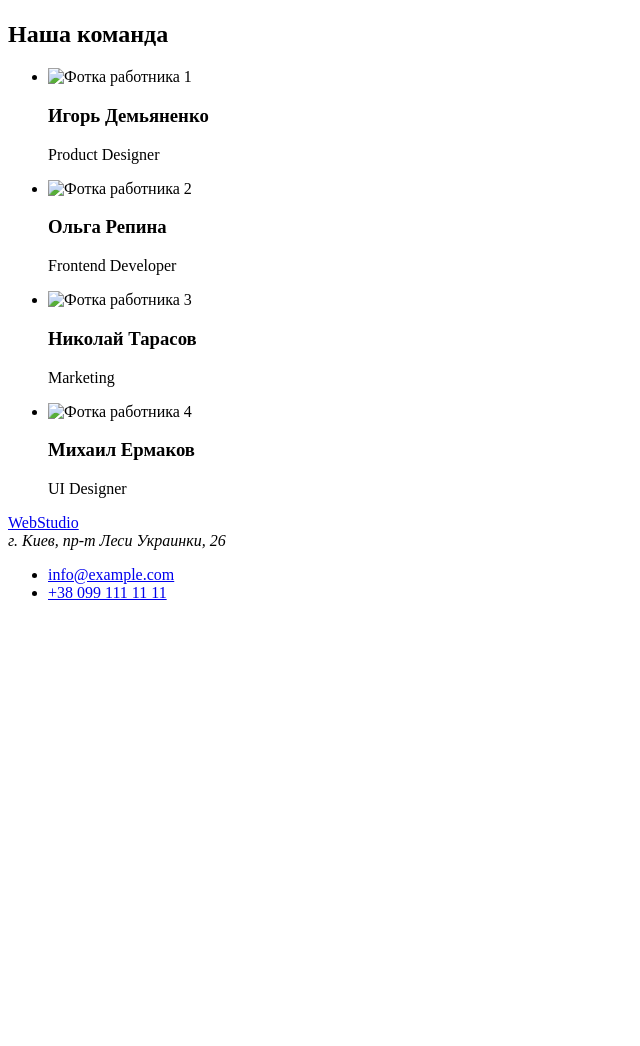
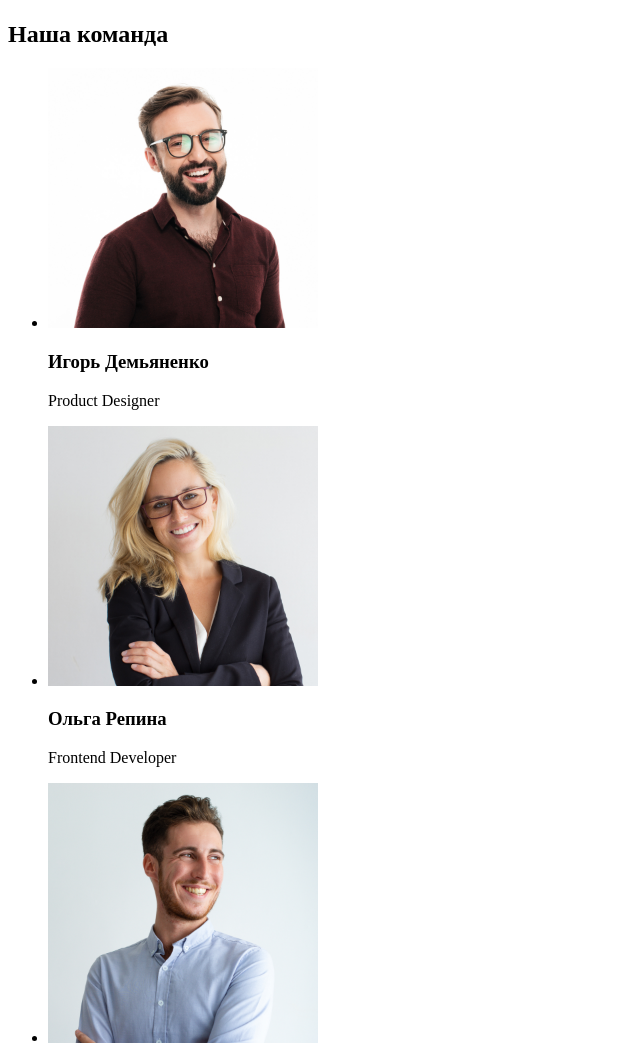
Before and after one commit to Vladislav-Yuskiv/goit-markup-hw-01, a plain HTML site: page index.html in a window 1280 px wide. Shown: the part 1553-2599 px from the top of the page, without its empty margins (0-640 px from the left). Before the commit the page ends 2171 px from the top, so only its background shows below. Drawn offline with Linux system fonts and the light colour scheme.

Commit message:
Пофіксив картинки

```diff
--- a/index.html
+++ b/index.html
@@ -64,22 +64,22 @@
             <h2>Наша команда</h2>
             <ul>
                 <li>
-                    <img src="./images/imgработника1.jpg" alt="Фотка работника 1" width="270">
+                    <img src="./images/image-11.jpg" alt="Фото работника 1" width="270">
                     <h3>Игорь Демьяненко</h3>
                     <p>Product Designer</p>
                 </li>
                 <li>
-                    <img src="./images/imgработника2.jpg" alt="Фотка работника 2" width="270">
+                    <img src="./images/img-12.jpg" alt="Фото работника 2" width="270">
                     <h3>Ольга Репина</h3>
                     <p>Frontend Developer</p>
                 </li>
                 <li>
-                    <img src="./images/imgработника3.jpg" alt="Фотка работника 3" width="270">
+                    <img src="./images/img-13.jpg" alt="Фото работника 3" width="270">
                     <h3>Николай Тарасов</h3>
                     <p>Marketing</p>
                 </li>
                 <li>
-                    <img src="./images/imgработника4.jpg" alt="Фотка работника 4" width="270">
+                    <img src="./images/img-14.jpg" alt="Фотка работника 4" width="270">
                     <h3>Михаил Ермаков</h3>
                     <p>UI Designer</p>
                 </li>
```
Also changed, not shown: images/image-11.jpg (renamed from images/img работника 1.jpg), images/img-12.jpg (renamed from images/img работника 2.jpg), images/img-13.jpg (renamed from images/img работника 3.jpg), images/img-14.jpg (renamed from images/img работника 4.jpg).
